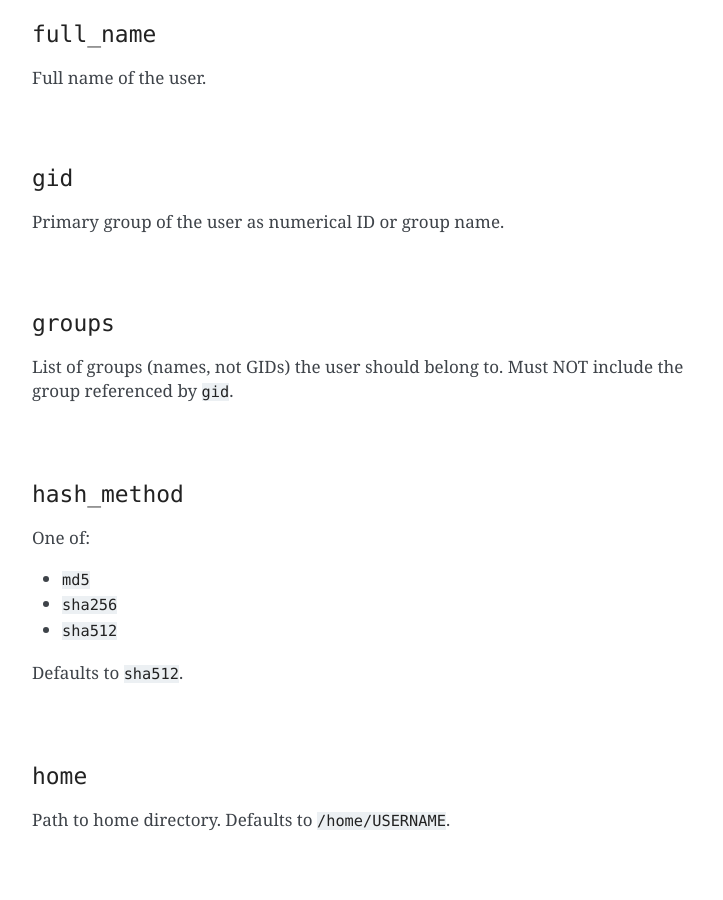
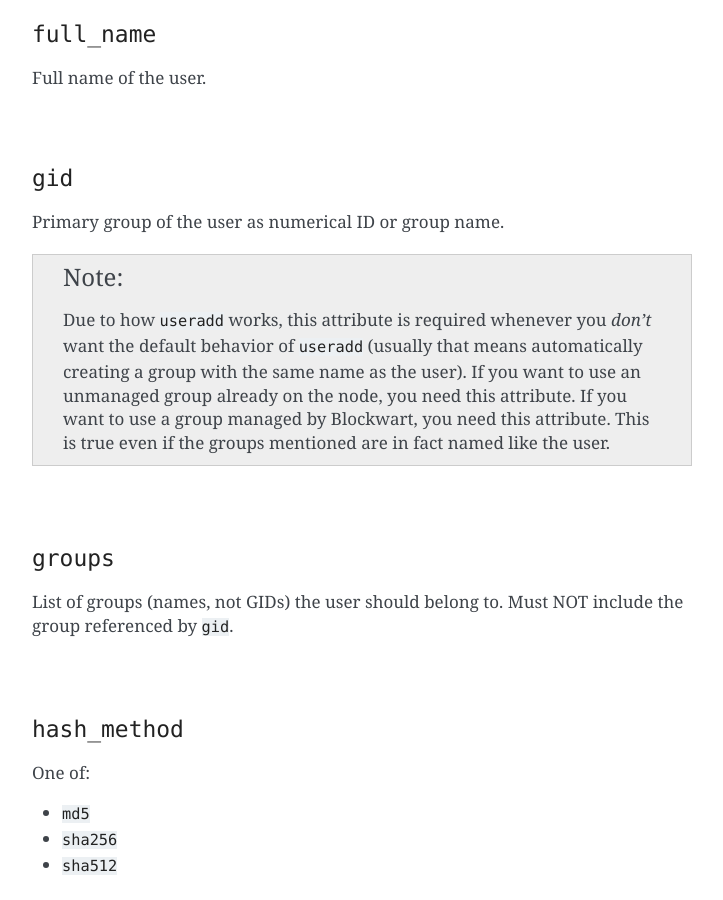
Before and after one commit to bundlewrap/bundlewrap, a Sphinx documentation site: the page built from doc/item_user.rst, in a window 1280 px wide and 900 px high, scrolled down 853 px. Shown: the whole window, without its empty margins (388-1111 px from the left). Built offline with Sphinx 7.4.7, drawn with Linux system fonts in a browser that asks for light colours.

Commit message:
add note on when the gid attribute on users is required

```diff
--- a/doc/item_user.rst
+++ b/doc/item_user.rst
@@ -50,6 +50,10 @@ Full name of the user.
 +++++++
 
 Primary group of the user as numerical ID or group name.
+
+.. note::
+
+	Due to how ``useradd`` works, this attribute is required whenever you *don't* want the default behavior of ``useradd`` (usually that means automatically creating a group with the same name as the user). If you want to use an unmanaged group already on the node, you need this attribute. If you want to use a group managed by Blockwart, you need this attribute. This is true even if the groups mentioned are in fact named like the user.
 
 |
 
```
